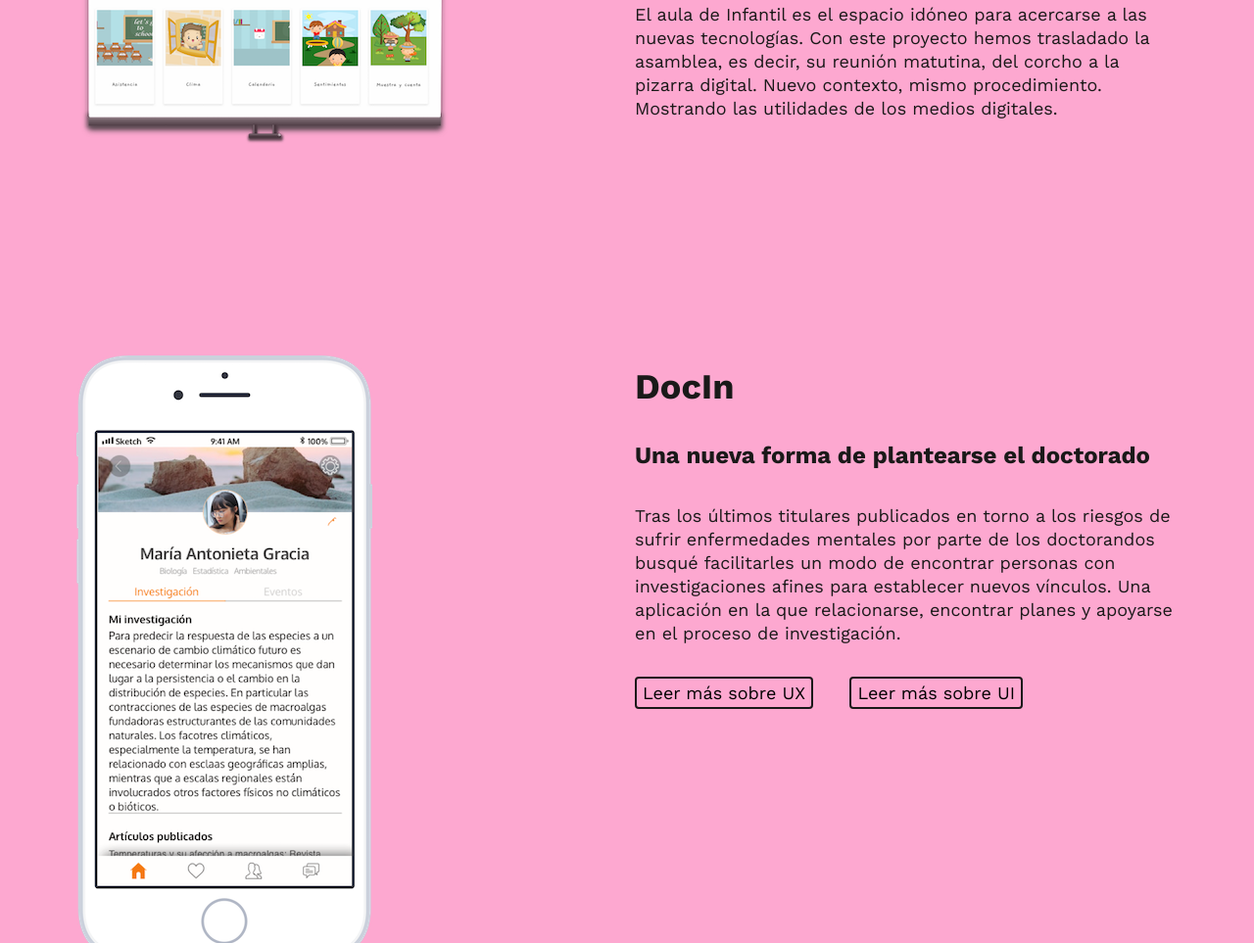
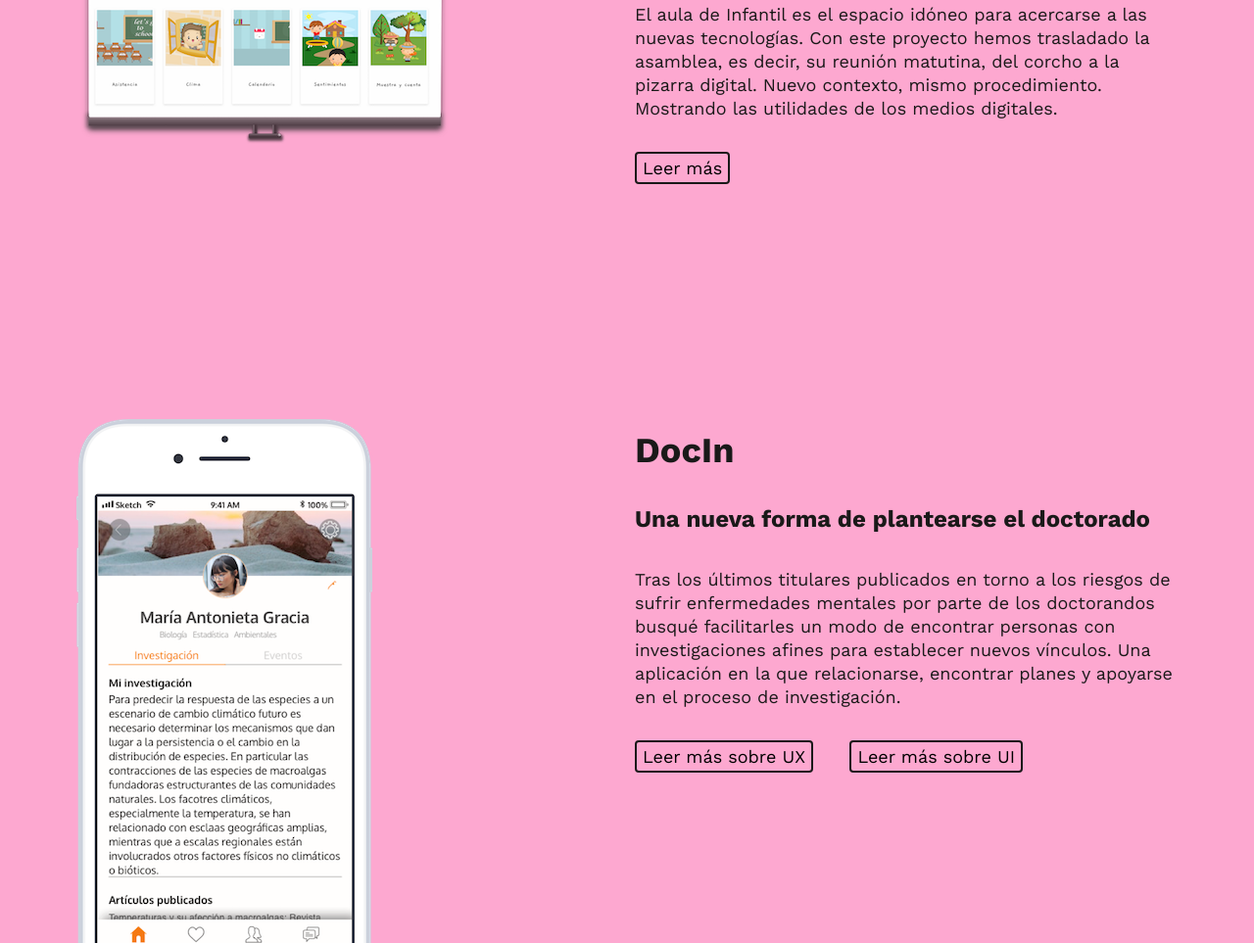
Before and after one commit to SoleAbad/portfolio, a plain HTML site: page index.html in a window 1280 px wide. Shown: the part 1097-2060 px from the top of the page at 98% size. Drawn offline with nearby package versions, Linux system fonts and the light colour scheme.

Commit message:
link proyecto final

```diff
--- a/index.html
+++ b/index.html
@@ -59,7 +59,9 @@
             <h2>TicMorning</h2>
             <h3>Revolucionando los métodos de enseñanza tradicionales</h3>
             <p>El aula de Infantil es el espacio idóneo para acercarse a las nuevas tecnologías. Con este proyecto hemos trasladado la asamblea, es decir, su reunión matutina, del corcho a la pizarra digital. Nuevo contexto, mismo procedimiento. Mostrando las utilidades de los medios digitales.</p>
-            <!--<button>Leer más</button>-->
+            <a href="https://medium.com/@sole.irix/ticmorning-30a1c2bdcc3">
+              <button>Leer más</button>
+            </a>
           </div>
         </div>
         <div class="row justify-content-between">
```
